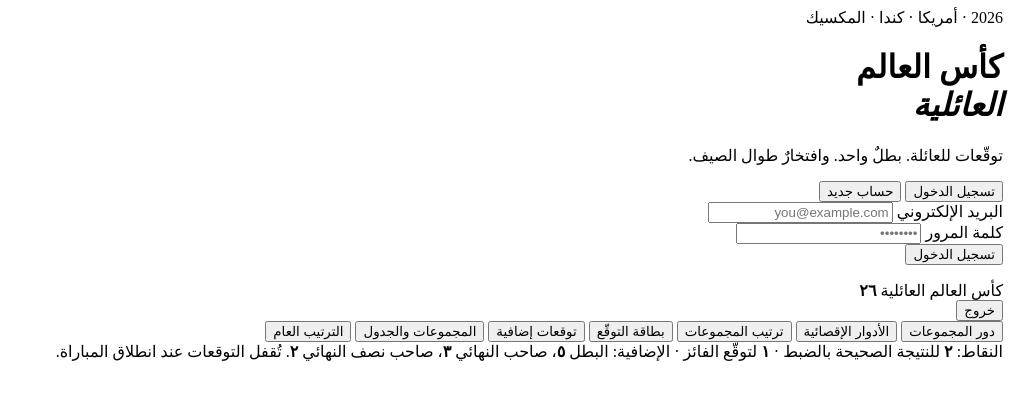
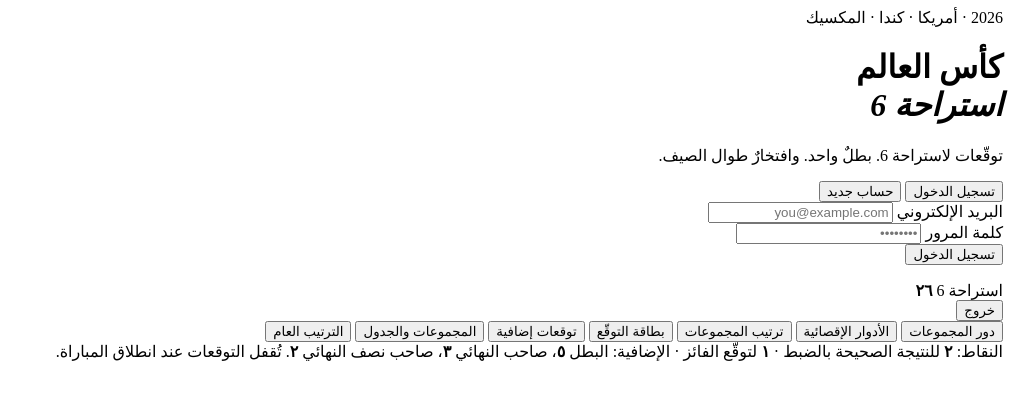
Before and after one commit to stevensi333/polla-mundial-2026, a website with bundled scripts: page index.html in a window 1280 px wide. Shown: the whole page, without its empty margins (269-1280 px from the left). Built offline with nearby package versions, Linux system fonts and the light colour scheme; a script that the page names is missing.

Commit message:
Rebrand site to استراحة 6

```diff
--- a/assets/app.js
+++ b/assets/app.js
@@ -1,5 +1,5 @@
 // =====================================================================
-//  كأس العالم العائلية 2026 — منطق الواجهة الأمامية (عربي / RTL)
+//  كأس العالم 2026 — استراحة 6 — منطق الواجهة الأمامية (عربي / RTL)
 //  يتصل المتصفح مباشرة بـ Supabase. أمان الصفوف (RLS) في قاعدة البيانات
 //  هو ما يحمي البيانات فعليًا، ومفتاح anon هنا عامٌّ عن قصد.
 // =====================================================================
@@ -894,7 +894,7 @@ async function renderBoard() {
   el.innerHTML = `<div class="empty">يتم حساب النقاط…</div>`;
   const { data, error } = await sb.rpc("get_leaderboard");
   if (error) { el.innerHTML = `<div class="empty">🏆 يظهر الترتيب عند انطلاق كأس العالم وبدء وصول النتائج.</div>`; return; }
-  if (!data?.length) { el.innerHTML = `<div class="empty">🏆 يظهر الترتيب عند انطلاق كأس العالم. سجّلوا العائلة وابدؤوا التوقّع!</div>`; return; }
+  if (!data?.length) { el.innerHTML = `<div class="empty">🏆 يظهر الترتيب عند انطلاق كأس العالم. سجّلوا استراحة 6 وابدؤوا التوقّع!</div>`; return; }
 
   const rows = data.map((u, i) => {
     const me = u.user_id === state.user.id ? " me" : "";
--- a/assets/styles.css
+++ b/assets/styles.css
@@ -1,5 +1,5 @@
 /* =====================================================================
-   FAMILY WORLD CUP 2026 — night-stadium theme
+   WORLD CUP 2026 — استراحة 6 — night-stadium theme
    Display: Unbounded · Body: Archivo
    ===================================================================== */
 :root {
--- a/index.html
+++ b/index.html
@@ -3,7 +3,7 @@
 <head>
   <meta charset="UTF-8" />
   <meta name="viewport" content="width=device-width, initial-scale=1.0" />
-  <title>كأس العالم العائلية 2026 — التوقعات</title>
+  <title>استراحة 6 — كأس العالم 2026</title>
   <link rel="preconnect" href="https://fonts.googleapis.com" />
   <link rel="preconnect" href="https://fonts.gstatic.com" crossorigin />
   <link
@@ -22,8 +22,8 @@
     <div class="auth-card">
       <div class="brand">
         <span class="brand-kicker">2026 · أمريكا · كندا · المكسيك</span>
-        <h1 class="brand-title">كأس العالم<br /><em>العائلية</em></h1>
-        <p class="brand-sub">توقّعات للعائلة. بطلٌ واحد. وافتخارٌ طوال الصيف.</p>
+        <h1 class="brand-title">كأس العالم<br /><em>استراحة 6</em></h1>
+        <p class="brand-sub">توقّعات لاستراحة 6. بطلٌ واحد. وافتخارٌ طوال الصيف.</p>
       </div>
 
       <div class="seg">
@@ -54,7 +54,7 @@
     <header class="topbar">
       <div class="topbar-brand">
         <span class="dot"></span>
-        <span>كأس العالم العائلية <strong>٢٦</strong></span>
+        <span>استراحة 6 <strong>٢٦</strong></span>
       </div>
       <div class="topbar-right">
         <span id="who" class="who"></span>
--- a/package.json
+++ b/package.json
@@ -1,7 +1,7 @@
 {
-  "name": "wc2026-family-predictions",
+  "name": "wc2026-istiraha6-predictions",
   "version": "1.0.0",
-  "description": "World Cup 2026 family prediction game — Netlify + Supabase",
+  "description": "World Cup 2026 استراحة 6 prediction game — Netlify + Supabase",
   "type": "module",
   "private": true,
   "dependencies": {
```
Also changed, not shown: README.md, 1 other file.
